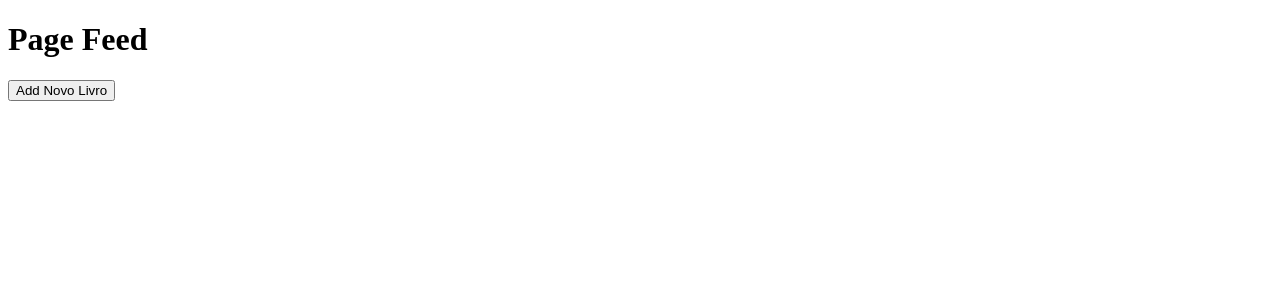
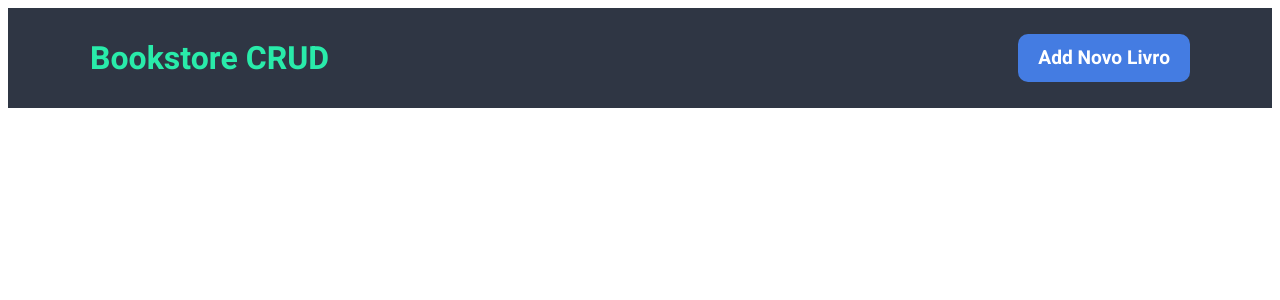
Before and after one commit to DevLucasGodoy/bookstore, a React (Create React App) app: page / in a window 1280 px wide. Shown: the top 300 px of the page. Built offline with nearby package versions, Linux system fonts and the light colour scheme.

Commit message:
Update Header

```diff
--- a/src/components/HeaderMain/HeaderMain.js
+++ b/src/components/HeaderMain/HeaderMain.js
@@ -7,11 +7,11 @@ function HeaderMain() {
         <header>
             <div className="container">
                 <div className="logo" >
-                    <h1>CRUder</h1>
+                    <h1>Bookstore CRUD</h1>
                 </div>
                 <div className="btn-newPost" >
                     <Link to="/post" >
-                        <button>Add new Post</button>
+                        <button>Add Novo Livro</button>
                     </Link>
                 </div>
             </div>
--- a/src/pages/Feed/feed.js
+++ b/src/pages/Feed/feed.js
@@ -1,14 +1,11 @@
 import React from 'react'
 import { Link } from 'react-router-dom'
+import HeaderMain from '../../components/HeaderMain/HeaderMain'
 
 function Feed() {
   return (
     <div>
-      <h1>Page Feed</h1>
-
-      <Link to="/post">
-      <button>Add Novo Livro</button>
-      </Link>
+      <HeaderMain />
     </div>
   )
 }
```
